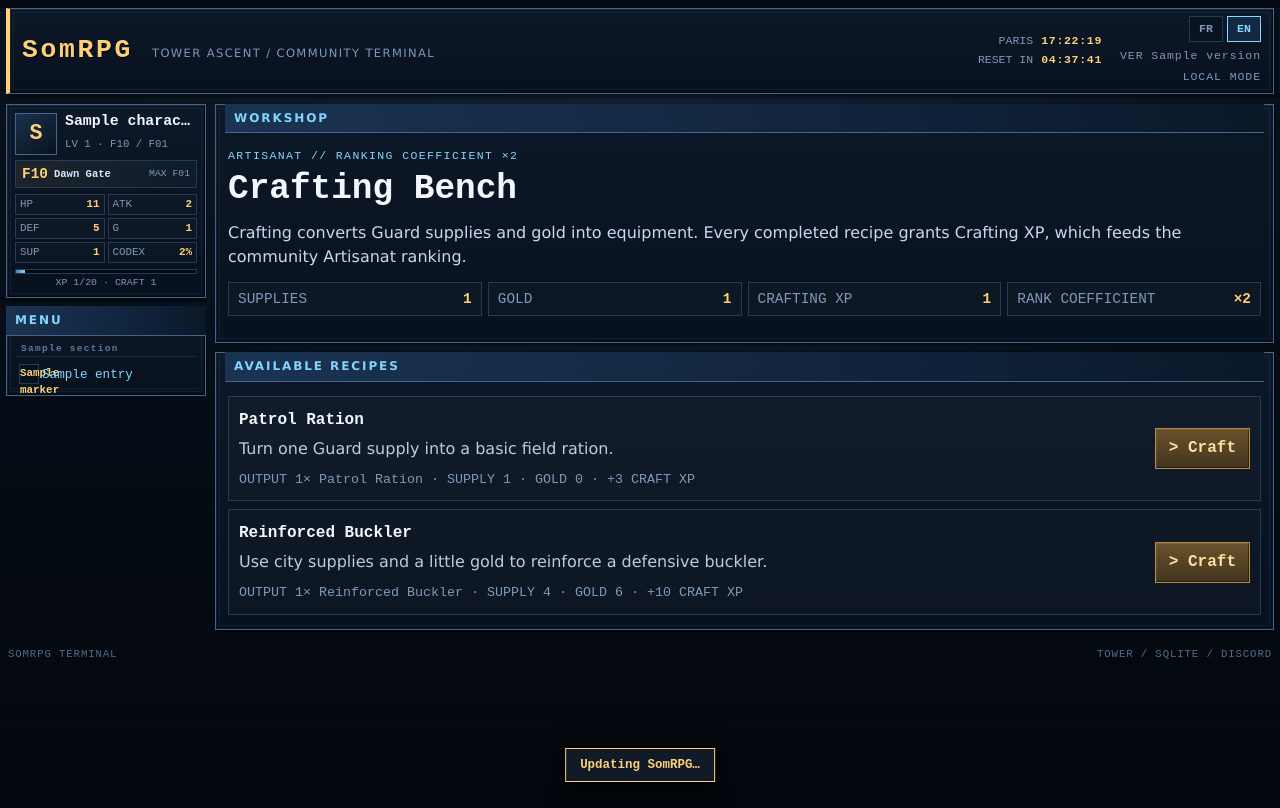
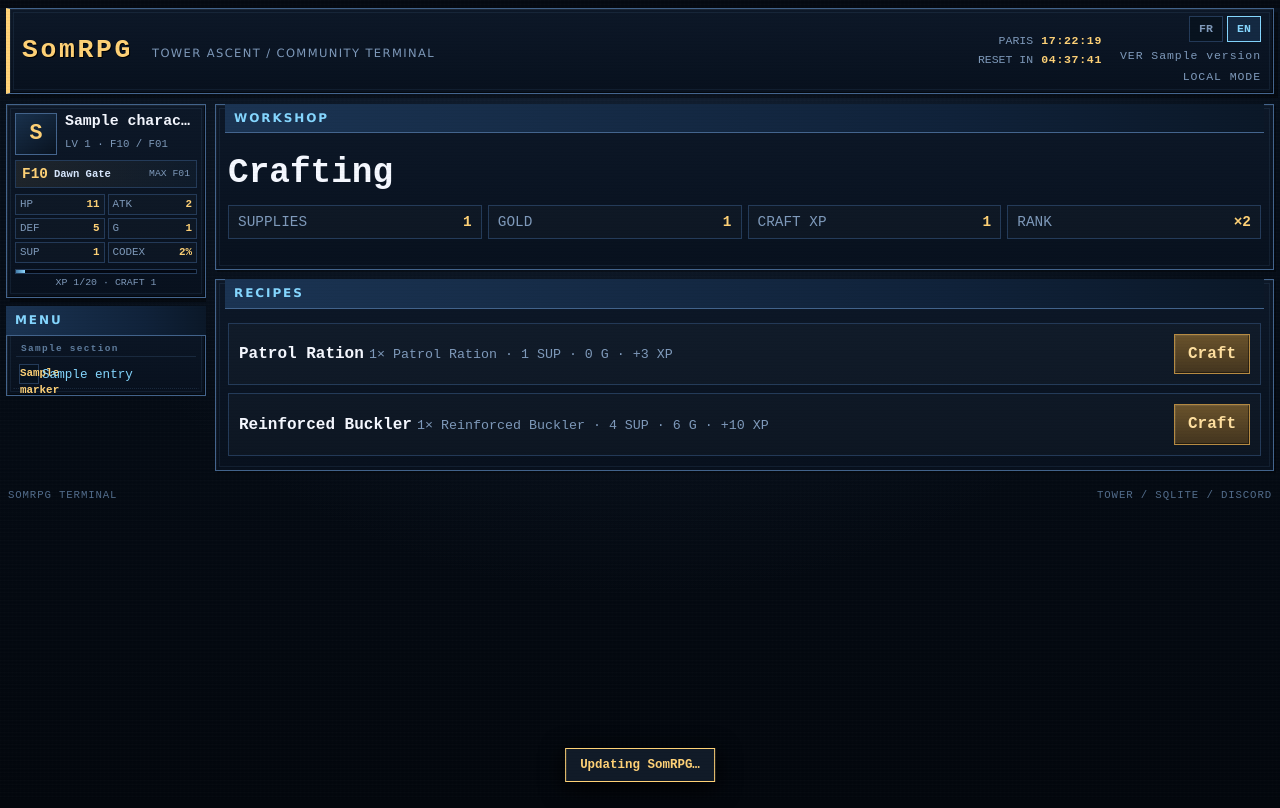
Before and after one commit to SomostVE/somrpg, a Django app: template templates/game/workshop.html in a window 1280 px wide. Run offline with Django 5.2, Linux system fonts and the light colour scheme; data comes from the database, SQL or seed files in the repository; tables that the repository leaves empty hold one stand-in row (values such as "Sample post"); the template is opened without the code that fills it: values that come from a table or form of the project are taken from there, most other values are stand-ins (such as "Sample title", 1, 10 or a date in 2020).

Commit message:
fix: shorten and localize workshop

```diff
--- a/templates/game/workshop.html
+++ b/templates/game/workshop.html
@@ -3,46 +3,31 @@
 {% block title %}Workshop - SomRPG{% endblock %}
 
 {% block content %}
-<section class="retro-window page-window">
-  <div class="window-title">WORKSHOP</div>
+<section class="retro-window page-window compact-intro">
+  <div class="window-title"><span class="lang-en">WORKSHOP</span><span class="lang-fr">ATELIER</span></div>
   <div class="page-body">
-    <p class="section-code">ARTISANAT // RANKING COEFFICIENT ×2</p>
-    <h1 class="page-title">Crafting Bench</h1>
-    <p class="story-text">
-      Crafting converts Guard supplies and gold into equipment. Every completed recipe grants Crafting XP,
-      which feeds the community Artisanat ranking.
-    </p>
-
+    <h1 class="page-title"><span class="lang-en">Crafting</span><span class="lang-fr">Artisanat</span></h1>
     <div class="data-grid">
-      <div class="data-row"><span>SUPPLIES</span><strong>{{ character.guard_resources }}</strong></div>
-      <div class="data-row"><span>GOLD</span><strong>{{ character.gold }}</strong></div>
-      <div class="data-row"><span>CRAFTING XP</span><strong>{{ character.crafting_xp }}</strong></div>
-      <div class="data-row"><span>RANK COEFFICIENT</span><strong>×2</strong></div>
+      <div class="data-row"><span><span class="lang-en">SUPPLIES</span><span class="lang-fr">RESSOURCES</span></span><strong>{{ character.guard_resources }}</strong></div>
+      <div class="data-row"><span><span class="lang-en">GOLD</span><span class="lang-fr">OR</span></span><strong>{{ character.gold }}</strong></div>
+      <div class="data-row"><span><span class="lang-en">CRAFT XP</span><span class="lang-fr">XP ARTISANAT</span></span><strong>{{ character.crafting_xp }}</strong></div>
+      <div class="data-row"><span><span class="lang-en">RANK</span><span class="lang-fr">COEF.</span></span><strong>×2</strong></div>
     </div>
   </div>
 </section>
 
 <section class="retro-window page-window">
-  <div class="window-title">AVAILABLE RECIPES</div>
+  <div class="window-title"><span class="lang-en">RECIPES</span><span class="lang-fr">RECETTES</span></div>
   <div class="page-body recipe-list">
     {% for recipe in recipes %}
     <article class="recipe-card">
       <div>
         <strong class="recipe-name">{{ recipe.name }}</strong>
-        <p>{{ recipe.description }}</p>
-        <small>
-          OUTPUT {{ recipe.output_quantity }}× {{ recipe.output_item.name }} ·
-          SUPPLY {{ recipe.supply_cost }} · GOLD {{ recipe.gold_cost }} · +{{ recipe.xp_reward }} CRAFT XP
-        </small>
+        <small>{{ recipe.output_quantity }}× {{ recipe.output_item.name }} · {{ recipe.supply_cost }} SUP · {{ recipe.gold_cost }} G · +{{ recipe.xp_reward }} XP</small>
       </div>
-      <form method="post" action="{% url 'craft_recipe' recipe.id %}">
-        {% csrf_token %}
-        <button class="button primary" type="submit">&gt; Craft</button>
-      </form>
+      <form method="post" action="{% url 'craft_recipe' recipe.id %}">{% csrf_token %}<button class="button primary" type="submit"><span class="lang-en">Craft</span><span class="lang-fr">Fabriquer</span></button></form>
     </article>
-    {% empty %}
-      <p class="empty-text">No recipe is available.</p>
-    {% endfor %}
+    {% empty %}<p class="empty-text"><span class="lang-en">No recipe.</span><span class="lang-fr">Aucune recette.</span></p>{% endfor %}
   </div>
 </section>
 {% endblock %}
```
